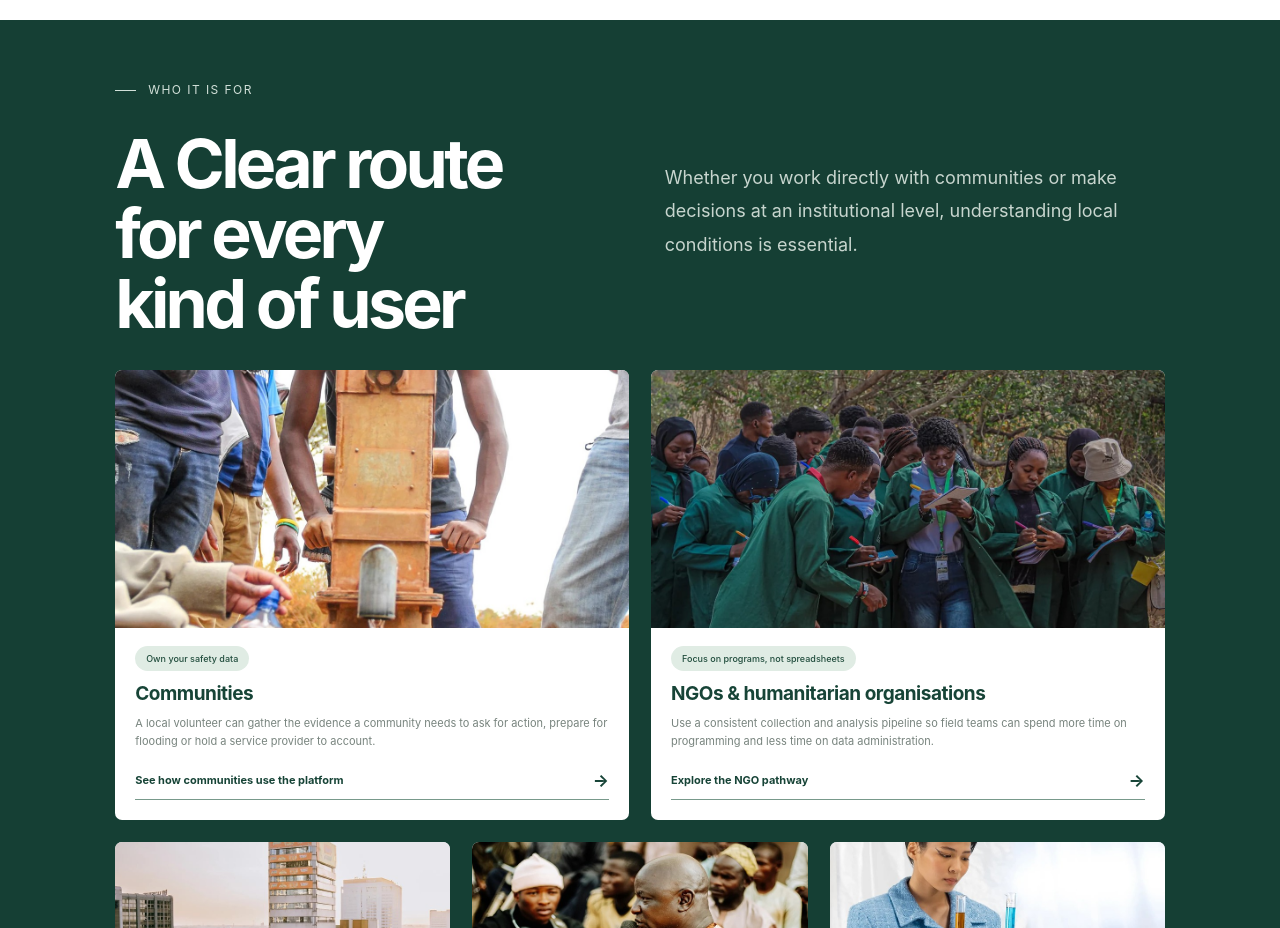
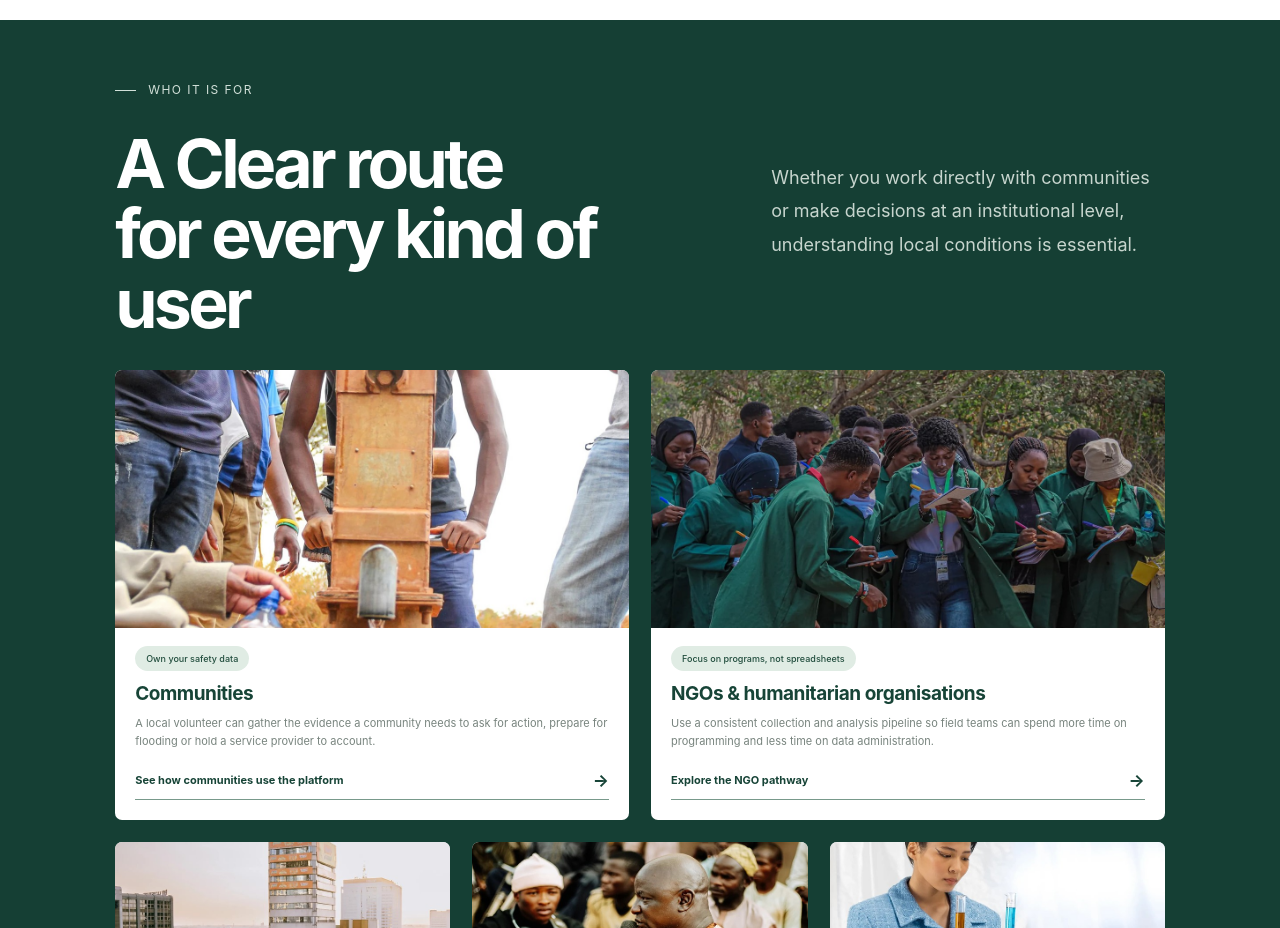
Before and after one commit to Similoluwa99/ekcolab_analytics_website_final_users_section, a plain HTML site: page ekolab_analytics_website/index.html in a window 1280 px wide. Shown: the part 3400-4328 px from the top of the page. Drawn offline with Linux system fonts and the light colour scheme; a web font is replaced by a local one.

Commit message:
Make users heading two lines

```diff
--- a/ekolab_analytics_website/index.html
+++ b/ekolab_analytics_website/index.html
@@ -290,7 +290,7 @@
 /* Two-column heading composition */
 #landing .users-section .users-heading {
   display: grid;
-  grid-template-columns: 390px minmax(0, 1fr);
+  grid-template-columns: 620px minmax(0, 1fr);
   column-gap: 36px;
   align-items: center;
   max-width: none;
@@ -321,7 +321,7 @@
 
 /* Main heading */
 #landing .users-section .users-heading h2 {
-  max-width: 390px;
+  max-width: 620px;
   margin: 0;
   color: #fff;
   font-size: 68px;
@@ -352,7 +352,7 @@
   }
 
   #landing .users-section .users-heading h2 {
-    font-size: clamp(44px, 5.2vw, 60px);
+    font-size: clamp(30px, 4.3vw, 52px);
   }
 
   #landing .users-section .users-heading > p {
@@ -488,7 +488,7 @@
     <div class="section-head reveal users-heading">
       <div>
         <div class="kicker">WHO IT IS FOR</div>
-        <h2>A Clear route<br class="desktop-break">for every<br class="desktop-break">kind of user</h2>
+        <h2>A Clear route<br class="desktop-break">for every kind of user</h2>
       </div>
       <p>Whether you work directly with communities or make decisions at an institutional level, understanding local conditions is essential.</p>
     </div>
```
